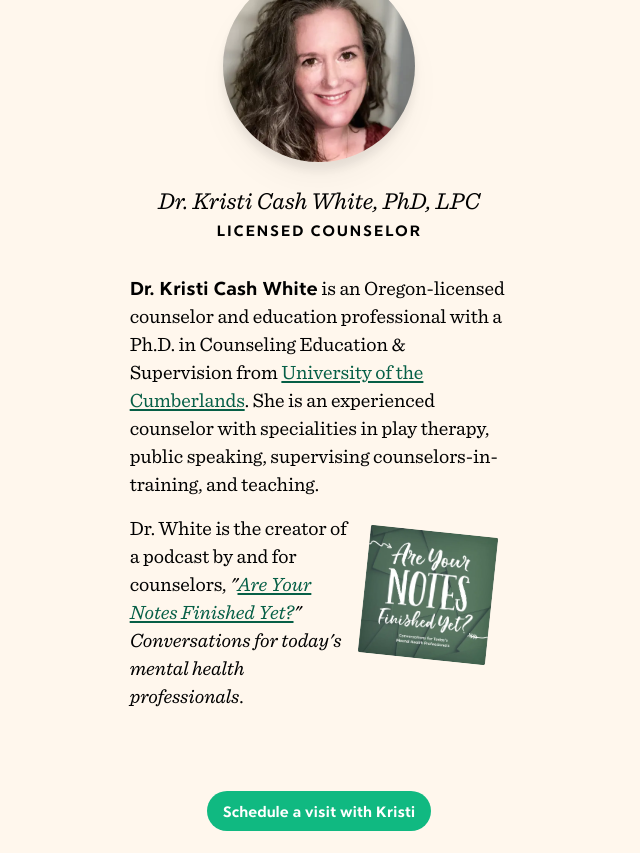
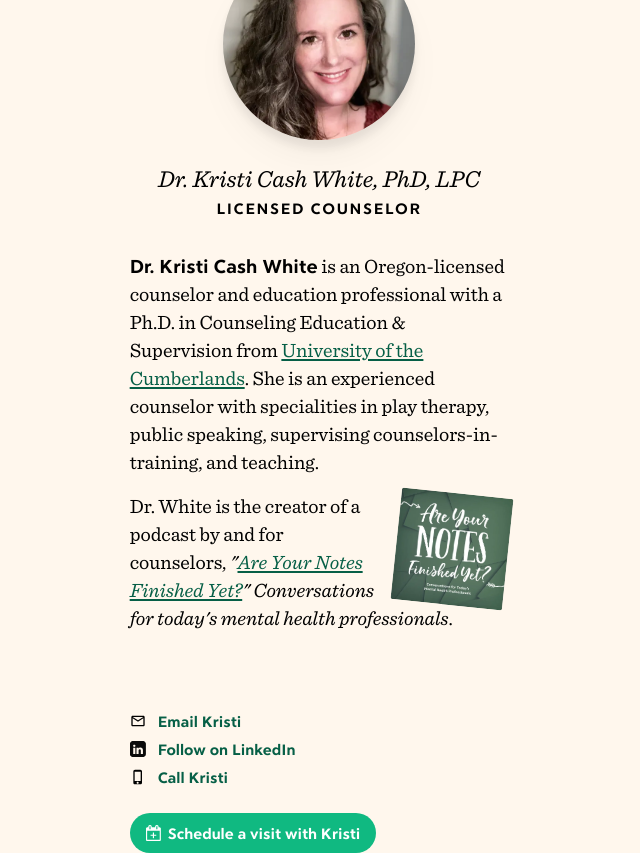
Before and after one commit to allanwhite/kristicashwhite, an Astro site: page / in a window 1280 px wide. Shown: the whole page, without its empty margins (321-961 px from the left). Before the commit the page ends 831 px from the top, so only its background shows below. Built offline with nearby package versions, Linux system fonts and the light colour scheme; Astro itself is replaced by a stand-in of ours.

Commit message:
svg icon
using astro-svg to inject, seems to work perfectly. Some layout and other list info.

```diff
--- a/package.json
+++ b/package.json
@@ -15,6 +15,7 @@
     "@fontsource-variable/public-sans": "^5.0.9",
     "@types/canvas-confetti": "^1.6.0",
     "astro": "^2.10.3",
+    "astro-icon": "^0.8.1",
     "astro-seo": "^0.7.5",
     "autoprefixer": "^10.4.14",
     "canvas-confetti": "^1.6.0",
--- a/src/pages/index.astro
+++ b/src/pages/index.astro
@@ -6,6 +6,8 @@
 // https://docs.astro.build/core-concepts/astro-components/
 import MainLayout from '../layouts/main.astro';
 // const title = "Dr. Kristi Cash White, LPC"
+
+import { Icon } from 'astro-icon';
 ---
 <MainLayout>
     <section class="relative p-6 lg:p-6 grid gap-8 place-items-center lg:h-screen lg:content-center w-full md:w-2/3 lg:w-1/2 xl:w-1/3 mx-auto">
@@ -14,18 +16,40 @@ import MainLayout from '../layouts/main.astro';
             <h1 class="font-serif italic text-2xl">Dr. Kristi Cash White, PhD, LPC</h1>
             <h2 class="font-bold text-base tracking-widest uppercase">Licensed Counselor</h2>
         </div>
-		<div>
+        <div class="content">
         <p class="mb-4">
             <span class="font-bold font-sans">Dr. Kristi Cash White</span> is an Oregon-licensed counselor and education professional with a Ph.D. in Counseling Education & Supervision from <a href="https://www.ucumberlands.edu/" title="University of the Cumberlands website">University of the Cumberlands</a>. She is an experienced counselor with specialities in play therapy, public speaking, supervising counselors-in-training, and teaching.
         </p>
         <p>
             <a href="https://finishednotes.com/" title="Podcast website">
-				<img class="transform hover:scale-110 transition-all rotate-6 rounded-sm w-24 h-24 lg:w-32 lg:h-32 m-2 lg:m-4 float-right" src="/images/aynfy-show-cover-1x.webp" alt="AYNFY Podcast" loading="lazy" />
+                <img class="transform hover:scale-110 transition-all rotate-6 rounded-sm w-24 h-24 lg:w-28 lg:h-28 ml-2 lg:ml-4 float-right" src="/images/aynfy-show-cover-1x.webp" alt="AYNFY Podcast" loading="lazy" />
             </a>
             Dr. White is the creator of a podcast by and for counselors, <em>"<a href="https://finishednotes.com/" title="Podcast website">Are Your Notes Finished Yet?</a>" Conversations for today's mental health professionals</em>.
         </p>
         </div>
-		<a href="https://kristicashwhitecounseling.clientsecure.me" target="_blank" class="button transform hover:scale-105 transition-all" title="Start your visit in a new window">Schedule a visit with Kristi</a>
+        <div class="w-full">
+            <ul role="list" class="link-list items-center grid grid-cols-1 gap-3 text-base font-bold leading-4">
+                <li class="flex gap-x-3">
+                    <Icon name="icon-mail" class="w-4 h-4 fill-current" />
+                    <a href="mailto:counseling@kristicashwhite.net" title="send Kristi an email">Email Kristi</a>
+                </li>
+                <li class="flex gap-x-3">
+                    <Icon name="icon-linkedin" class="w-4 h-4 fill-current" />
+                    <a href="https://linkedin.com/in/kristicashwhite" title="send Kristi an email">Follow on LinkedIn</a>
+                </li>
+                <li class="flex gap-x-3 mb-4">
+                    <Icon name="icon-phone" class="w-4 h-4 fill-current" />
+                    <a href="tel:503-512-0553" title="Call Kristi">Call Kristi</a>
+                </li>
+                <li class="flex gap-x-3">
+                    <a href="https://kristicashwhitecounseling.clientsecure.me" target="_blank" class="button inline-flex items-center gap-x-1.5 transform hover:scale-105 transition-all" title="Start your visit in a new window">
+                        <Icon name="icon-date" class="h-5 w-4 fill-current" />
+                        Schedule a visit with Kristi
+                    </a>
+                </li>
+            </ul>
+        </div>
+
     </section>
     <!-- <section class="social grid "></section> -->
 </MainLayout>
--- a/src/styles/global.css
+++ b/src/styles/global.css
@@ -11,12 +11,6 @@
     a {
         transition: all var(--ui-speed) ease-out;
         @apply decoration-emerald-600 text-emerald-800 hover:text-emerald-500;
-        text-decoration: underline !important;
-        text-decoration-skip-ink: auto;
-        text-decoration-style: solid;
-        text-decoration-thickness: .125em;
-        text-underline-offset: 1.5px;
-        text-decoration-color: inherit;
         /* text-decoration-color: var(--link-color); */
     }
     p {
@@ -26,13 +20,10 @@
 }
 /* @layer components {
 } */
-/* a {
-    @apply font-bold decoration-2 underline;
-} */
 
 @layer utilities {
     .button {
-        text-decoration: none !important;
+        /* text-decoration: none !important; */
         @apply appearance-none no-underline py-2 px-4 text-white font-sans font-bold text-lg lg:text-base rounded-full bg-emerald-500 hover:text-white hover:bg-emerald-700 focus:outline-none focus:ring-2 focus:ring-emerald-400 focus:ring-opacity-75 transition-all duration-200;
     }
 }
@@ -40,3 +31,11 @@
 p {
     margin-bottom: 3rem;
 }
+.content a {
+    text-decoration: underline;
+    text-decoration-skip-ink: auto;
+    text-decoration-style: solid;
+    text-decoration-thickness: .08em;
+    text-underline-offset: 2px;
+    text-decoration-color: inherit;
+}
```
Also changed, not shown: src/icons/icon-doc.svg (added), src/icons/icon-email.svg (added), src/icons/icon-instagram.svg (added), src/icons/icon-linkedin.svg, src/icons/icon-login.svg (added), src/icons/icon-phone.svg, src/icons/icon-threads.svg (added), src/icons/icon-twitter.svg (added), 1 other file. Lines whose indentation alone changed are shown as unchanged.
